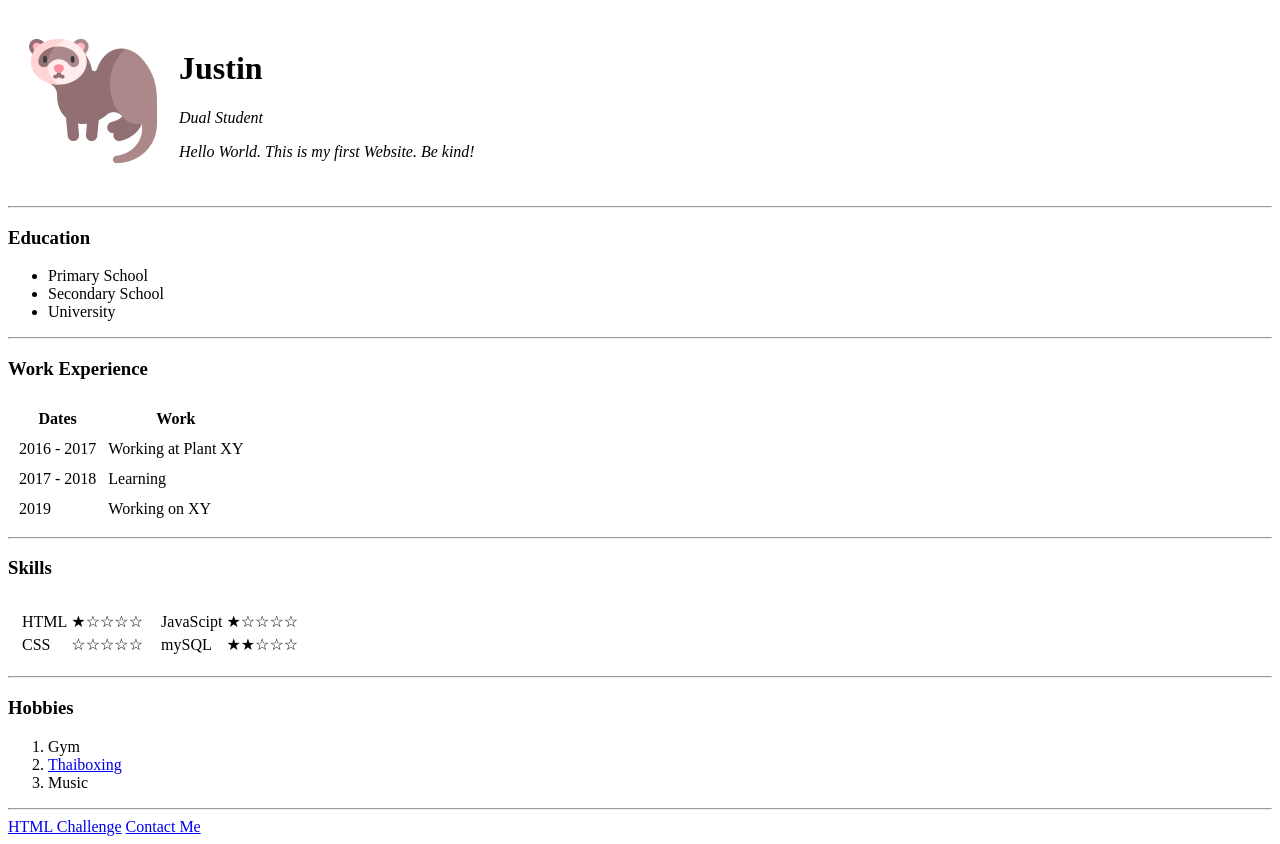
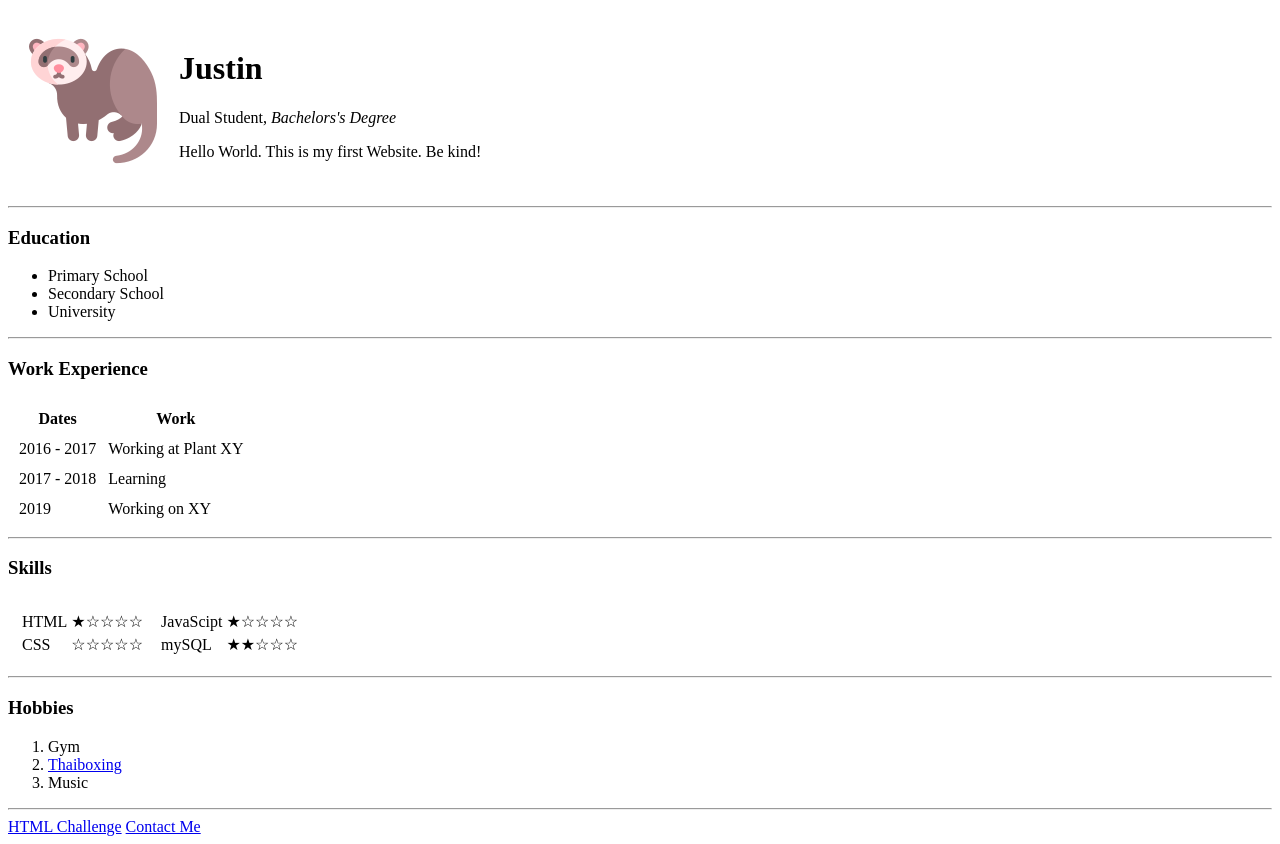
Before and after one commit to justin824/cv, a plain HTML site: page index.html in a window 1280 px wide. Drawn offline with Linux system fonts and the light colour scheme.

Commit message:
Update index.html

```diff
--- a/index.html
+++ b/index.html
@@ -11,7 +11,7 @@
                 <td><img src="images/frettchen.png" alt="Frettchen profile picture"></td>
                 <td>
                     <h1>Justin</h1>
-                    <p><em>Dual Student</p>
+                    <p>Dual Student, <em>Bachelors's Degree</em></p>
                     <p>Hello World. This is my first Website. Be kind!</p>
                 </td>
             </tr>
```
